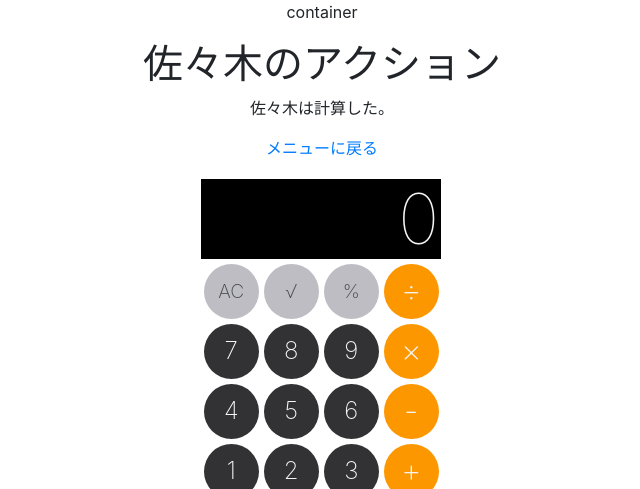
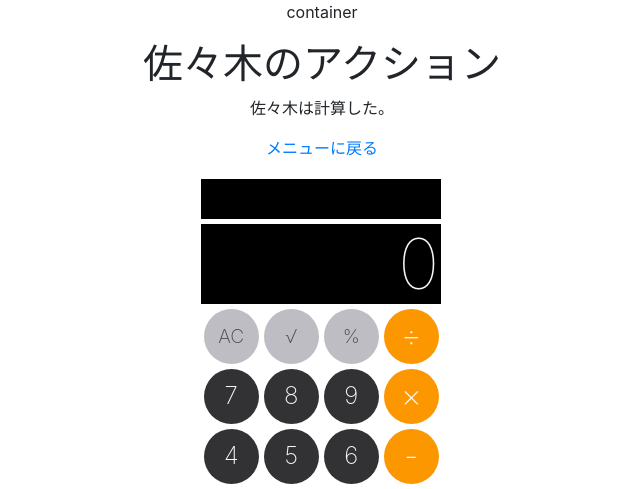
Before and after one commit to wiskerpaddy/py_flask_heroku_template, a Flask app: page /calc in a window 1280 px wide. Shown: the top 489 px of the page, without its empty margins (318-958 px from the left). Run offline with Flask 2, Linux system fonts and the light colour scheme; some libraries are stand-ins or nearby versions.

Commit message:
Add files via upload

```diff
--- a/templates/calc.html
+++ b/templates/calc.html
@@ -5,6 +5,7 @@
     <p>{{ message }}</p>
     <p><a href="/">メニューに戻る</a></p>
     <div class="btnWrap">
+        <input class="header"readonly="readonly"/>
         <input readonly="readonly"value="0"/>
         <div class="row">
             <button class="btnGry"onclick="update( '0' ) " >AC</button>
@@ -123,6 +124,13 @@
         text-align:right;
         border:none;/*枠有りか無しか：黒色*/
     }
+    input.header
+    {
+        /*電卓の上部に空白を作成するために使用。将来的に履歴表示機能として使用するかも。*/
+        width:240px;
+        height:40px;
+        background-color:#000000;/*背景の色：黒色*/
+    }
     button
     {
         /*すべてのボタンの情報*/
@@ -235,7 +243,6 @@
     /*Firefoxだけに適用されるCSSハック*/
     /*@-moz-document url-prefix() {}*/
 
-    /*以下メディアクエリ試験版*/
     /*IE11だけに適用されるCSSハック*/
     @media all and (-ms-high-contrast:none){
         /*IE11だとcanvasが適用されないので以下に背景を設定*/
```
